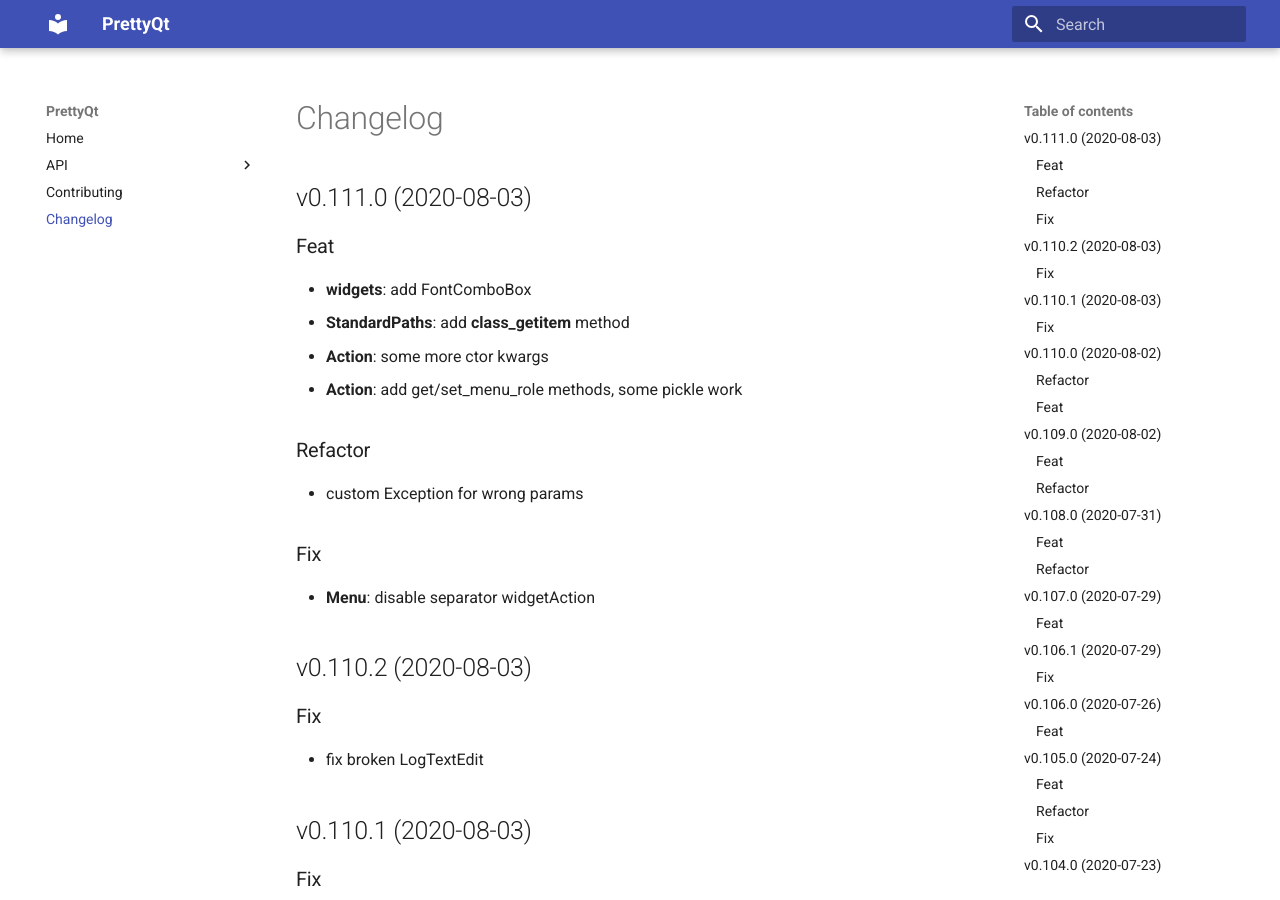
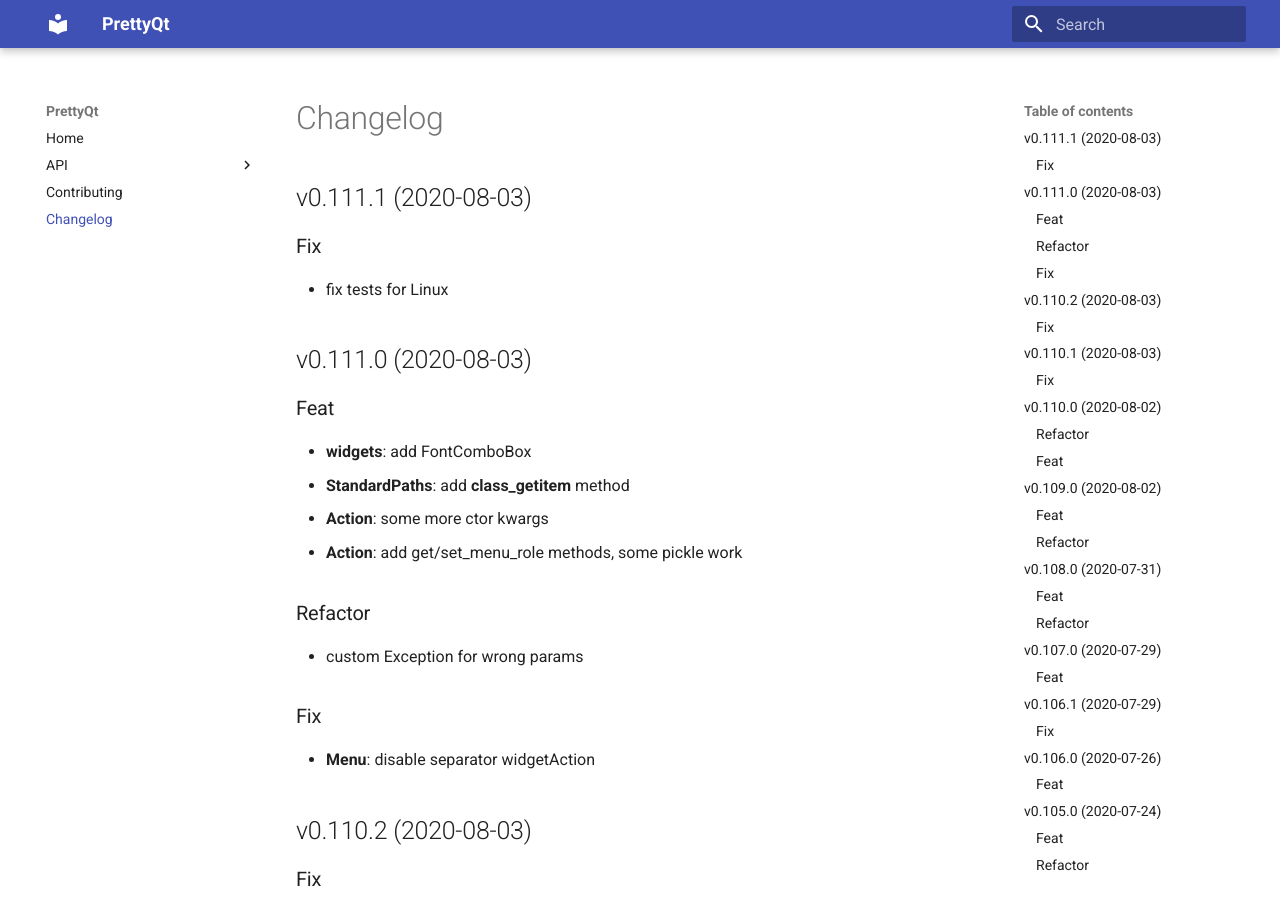
Before and after one commit to phil65/PrettyQt, an MkDocs documentation site: the page built from docs/changelog.md, in a window 1280 px wide and 900 px high. Built offline with MkDocs 1.6.1 and Material for MkDocs 9.7.7, drawn with Linux system fonts in a browser that asks for light colours.

Commit message:
bump: version 0.111.0 → 0.111.1

```diff
--- a/docs/changelog.md
+++ b/docs/changelog.md
@@ -1,3 +1,9 @@
+## v0.111.1 (2020-08-03)
+
+### Fix
+
+- fix tests for Linux
+
 ## v0.111.0 (2020-08-03)
 
 ### Feat
--- a/prettyqt/__init__.py
+++ b/prettyqt/__init__.py
@@ -4,7 +4,7 @@
 
 __author__ = """Philipp Temminghoff"""
 __email__ = "phil65@kodi.tv"
-__version__ = "0.111.0"
+__version__ = "0.111.1"
 
 
 __all__ = [
--- a/pyproject.toml
+++ b/pyproject.toml
@@ -1,6 +1,6 @@
 [tool.poetry]
 name = "PrettyQt"
-version = "0.111.0"
+version = "0.111.1"
 description = "A pythonic layer on top of qtpy"
 readme = 'docs/index.md'
 repository = "https://github.com/phil65/prettyqt"
@@ -124,7 +124,7 @@
 '''
 [tool.commitizen]
 name = "cz_conventional_commits"
-version = "0.111.0"
+version = "0.111.1"
 tag_format = "v$version"
 version_files = [
     "prettyqt/__init__.py:__version__",
--- a/setup.py
+++ b/setup.py
@@ -40,6 +40,6 @@
     packages=find_packages(),
     test_suite="tests",
     url="https://github.com/phil65/prettyqt",
-    version="0.111.0",
+    version="0.111.1",
     zip_safe=False,
 )
```
Also changed, not shown: CHANGELOG.md (+6 -0 lines).
